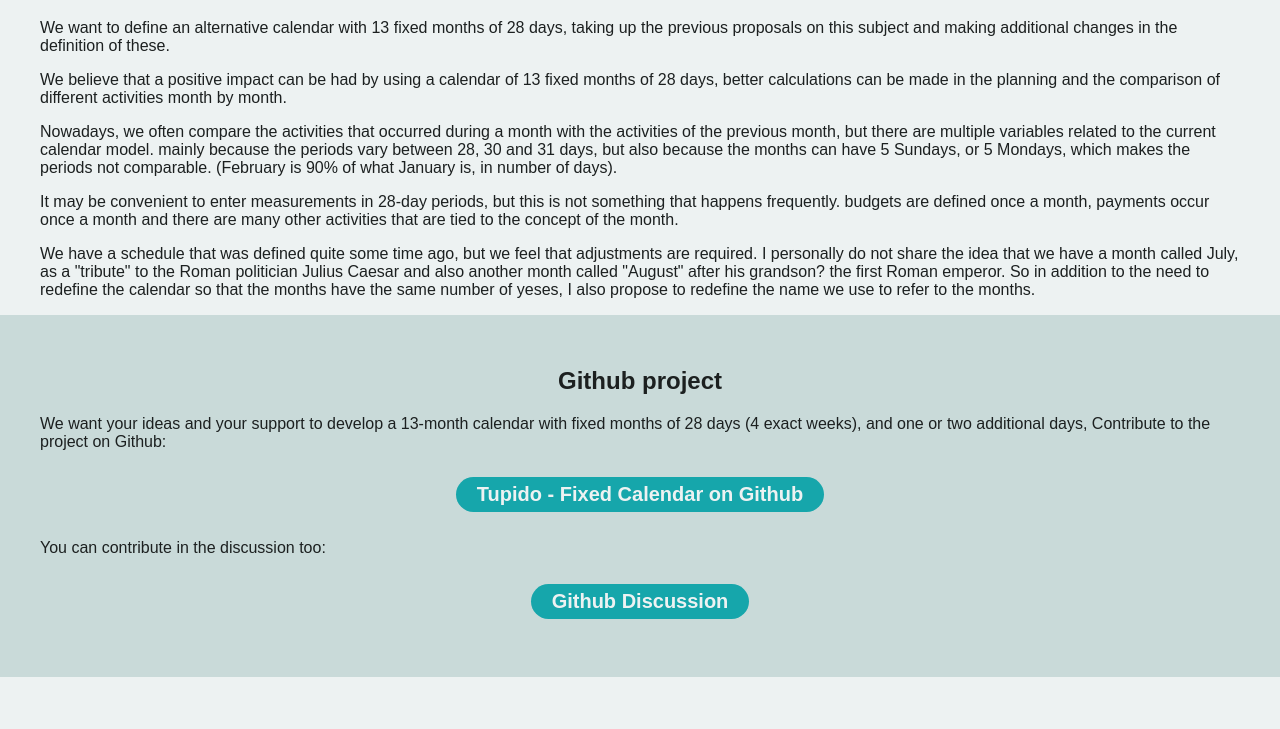
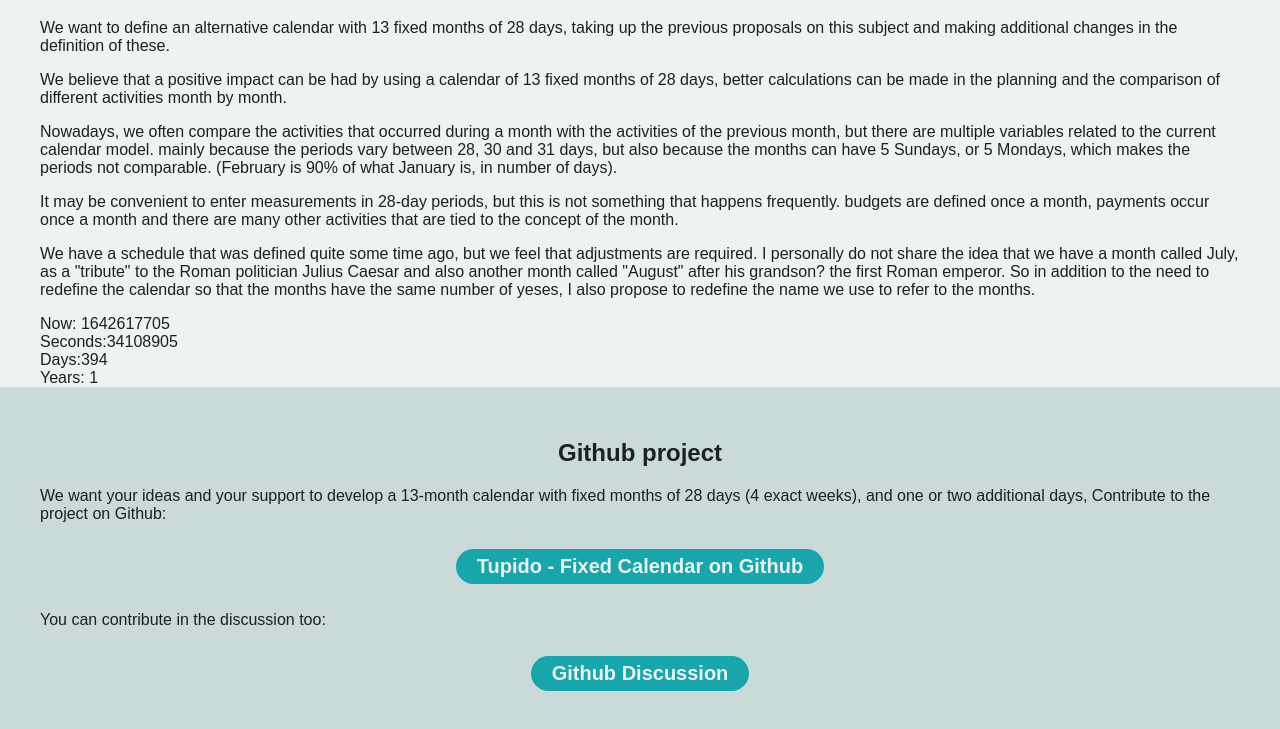
Before and after one commit to matizar/tupido, a plain HTML site: page index.html in a window 1280 px wide. Shown: the part 77-806 px from the top of the page. Drawn offline with Linux system fonts and the light colour scheme.

Commit message:
Initial Javascript Data Calculate
Testing time periods

```diff
--- a/index.html
+++ b/index.html
@@ -11,6 +11,7 @@
         <meta name="description" content="We propose to have an alternative calendar with 13 fixed months - Collaborative project in development phase.">
         <meta name="viewport" content="width=device-width, initial-scale=1">
         <link rel="stylesheet" href="css/style.min.css">
+        <!--<script src="js/time.js" async defer></script>-->
     </head>
     <body>
         <!--[if lt IE 7]>
@@ -32,19 +33,20 @@
         </header>
         <main>
             <div class="container">
-
+                <div>
+                    <div class="value">
                         <h1>Tupido | Fixed Calendar</h1>
                         <!-- Value Offer -->
-                <p>We want to define an alternative calendar with 13 fixed months of 28 days, taking up the previous proposals on this
-                    subject and making additional changes in the definition of these.</p>
-
+                        <p>We want to define an alternative calendar with 13 fixed months of 28 days, taking up the previous proposals on this subject and making additional changes in the definition of these.</p>
                         <p>We believe that a positive impact can be had by using a calendar of 13 fixed months of 28 days, better calculations can be made in the planning and the comparison of different activities month by month.</p>
-
                         <p>Nowadays, we often compare the activities that occurred during a month with the activities of the previous month, but there are multiple variables related to the current calendar model. mainly because the periods vary between 28, 30 and 31 days, but also because the months can have 5 Sundays, or 5 Mondays, which makes the periods not comparable. (February is 90% of what January is, in number of days).</p>
-
                         <p>It may be convenient to enter measurements in 28-day periods, but this is not something that happens frequently. budgets are defined once a month, payments occur once a month and there are many other activities that are tied to the concept of the month.</p>
-
                         <p>We have a schedule that was defined quite some time ago, but we feel that adjustments are required. I personally do not share the idea that we have a month called July, as a "tribute" to the Roman politician Julius Caesar and also another month called "August" after his grandson? the first Roman emperor. So in addition to the need to redefine the calendar so that the months have the same number of yeses, I also propose to redefine the name we use to refer to the months.</p>
+                    </div>
+                    <div class="app" id="app">
+                        <!--<img src="" alt=""/>-->
+                    </div>
+                </div>
             </div>
         </main>
         <section id="development">
@@ -63,8 +65,10 @@
             </div>
         </section>
         <footer>
+            <code></code>
             <!-- Credits -->
         </footer>
-        <!--<script src="" async defer></script>-->
+        <script src="js/timet.js"></script>
+        <script type="module" src="js/calendar.js" async defer></script>
     </body>
 </html>
--- /dev/null
+++ b/js/calendar.js
@@ -0,0 +1,22 @@
+class Calendar{
+    timeT = new TimeT();
+    solstice = 1608508800; /*21-12*2020 1608508800000*/
+    seconds = 0;
+    days = 0;
+    years = 0;
+    evalDay(){
+        this.seconds = this.timeT.now()-this.solstice;
+        this.days = Math.floor(this.seconds/86400);
+        this.years = Math.floor(this.days/365.25);
+    }
+    showCalendar(){
+        let app = document.getElementById('app');
+        this.evalDay();
+        app.innerHTML = "Now: "+this.timeT.now()+"<br> Seconds:"+this.seconds+"<br> Days:"+this.days+"<br>Years: "+this.years;
+    }
+}
+window.onload = function(){
+    console.info("window onload");
+    let calendar = new Calendar;
+    calendar.showCalendar();
+};
--- /dev/null
+++ b/js/timet.js
@@ -0,0 +1,6 @@
+class TimeT{
+    now(){
+        let now = new Date();
+        return Math.floor(now.getTime()/1000);
+    };
+}
```
Lines whose indentation alone changed are shown as unchanged.
